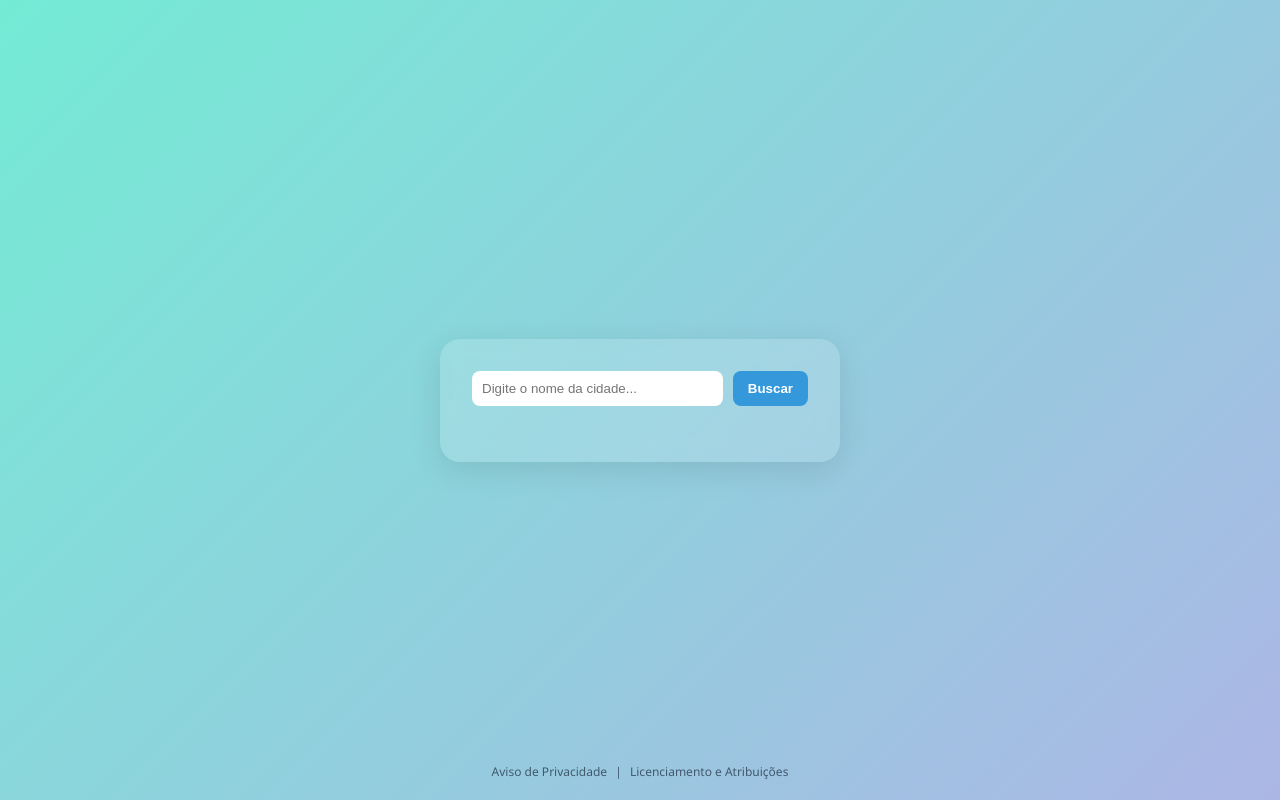
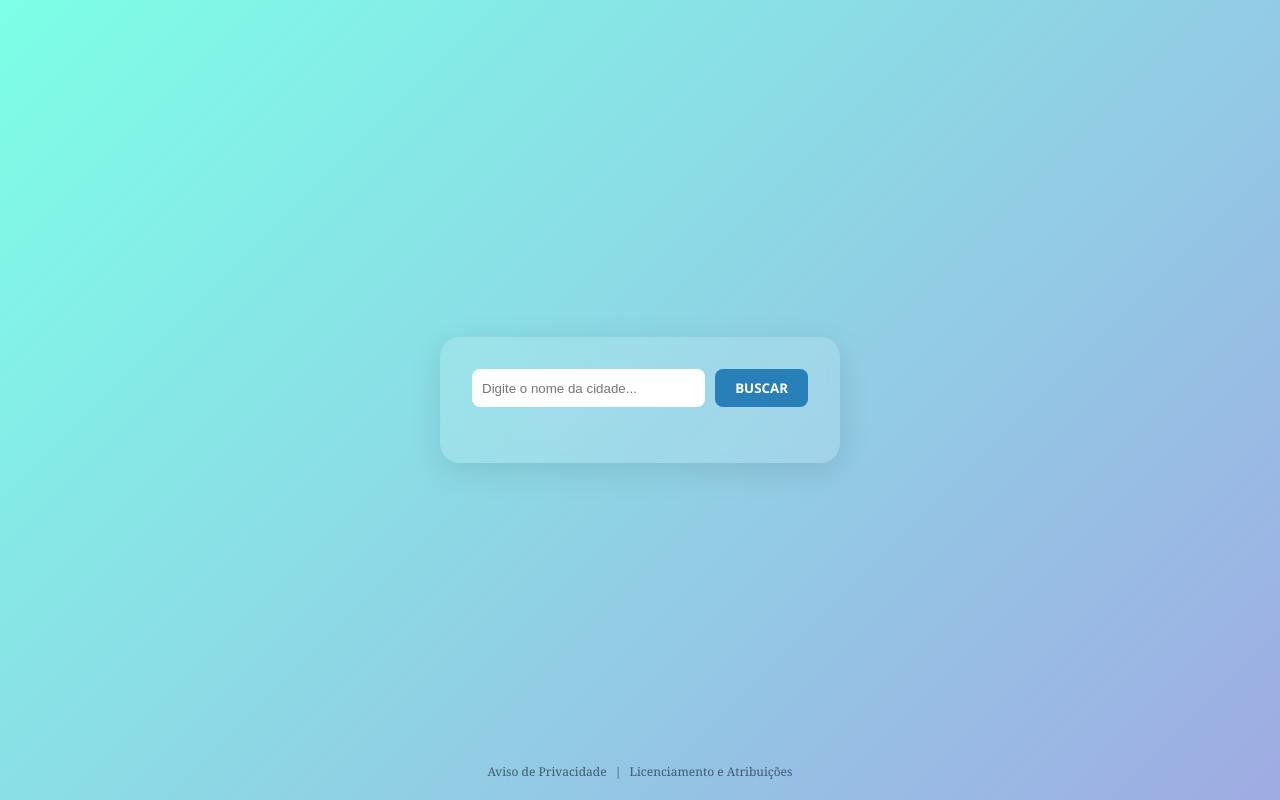
Before and after one commit to clarodriguess/projeto-clima, a website: page index.html in a window 1280 px wide. Drawn offline with Linux system fonts and the light colour scheme; some icons are missing.

Commit message:
🚚 Rename:  Atualizaçao de pastas

```diff
--- a/style.css
+++ b/assets/css/style.css
@@ -5,7 +5,7 @@
 }
 
 body {
-    font-family: 'Segoe UI', Tahoma, Geneva, Verdana, sans-serif;
+    font-family:Georgia, 'Times New Roman', Times, serif;
     display: flex;
     justify-content: center;
     align-items: center;
@@ -15,7 +15,7 @@ body {
 
 /* Temas Dinâmicos */
 .day-theme {
-    background: linear-gradient(135deg, #74ebd5 0%, #acb6e5 100%);
+    background: linear-gradient(135deg, #7dffe7 0%, #9fabe3 100%);
     color: #2c3e50;
 }
 
@@ -54,17 +54,22 @@ body {
 }
 
 button {
-    padding: 10px 15px;
+    font-family: 'Segoe UI', Tahoma, Geneva, Verdana, sans-serif;
+    text-transform: uppercase;
+    padding: 10px 20px;
     border-radius: 8px;
     border: none;
-    background-color: #3498db;
+    background-color:#2980b9;
     color: white;
     cursor: pointer;
     font-weight: bold;
     transition: background 0.3s;
 }
 
-button:hover { background-color: #2980b9; }
+button:hover {
+    background-color: #2d2d61;
+
+}
 
 .hidden { display: none; }
 
--- a/index.html
+++ b/index.html
@@ -6,7 +6,7 @@
     <title>Previsão do Tempo</title>
     <!-- Link para Weather Icons CDN -->
     <link rel="stylesheet" href="https://cdnjs.cloudflare.com/ajax/libs/weather-icons/2.0.10/css/weather-icons.min.css">
-    <link rel="stylesheet" href="style.css">
+    <link rel="stylesheet" href="assets/css/style.css">
 </head>
 <body class="day-theme"> <!-- Padrão dia -->
     <div class="card">
@@ -38,6 +38,6 @@
         <a href="#" id="license-trigger">Licenciamento e Atribuições</a>
     </footer>
 
-    <script src="api.js"></script>
+    <script src="assets/js/api.js"></script>
 </body>
 </html>
```
Also changed, not shown: assets/js/api.js (renamed from api.js).
